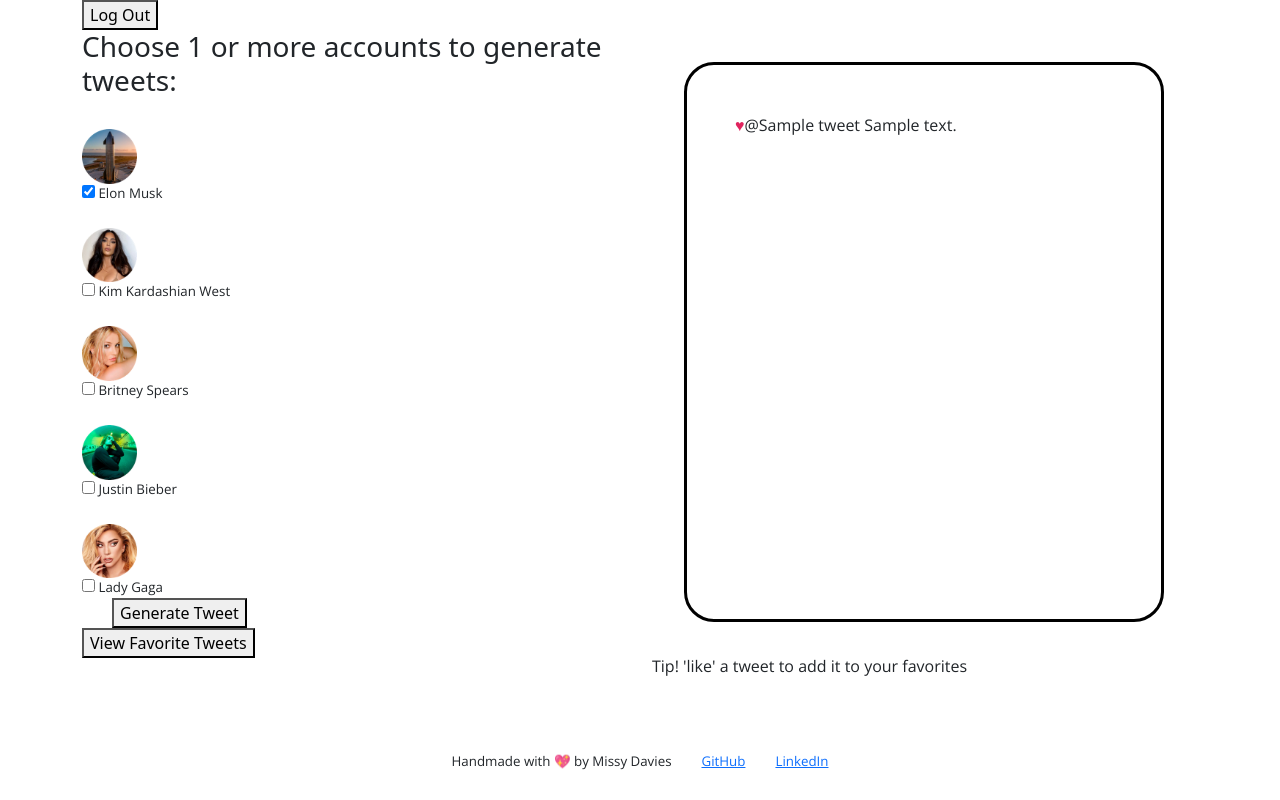
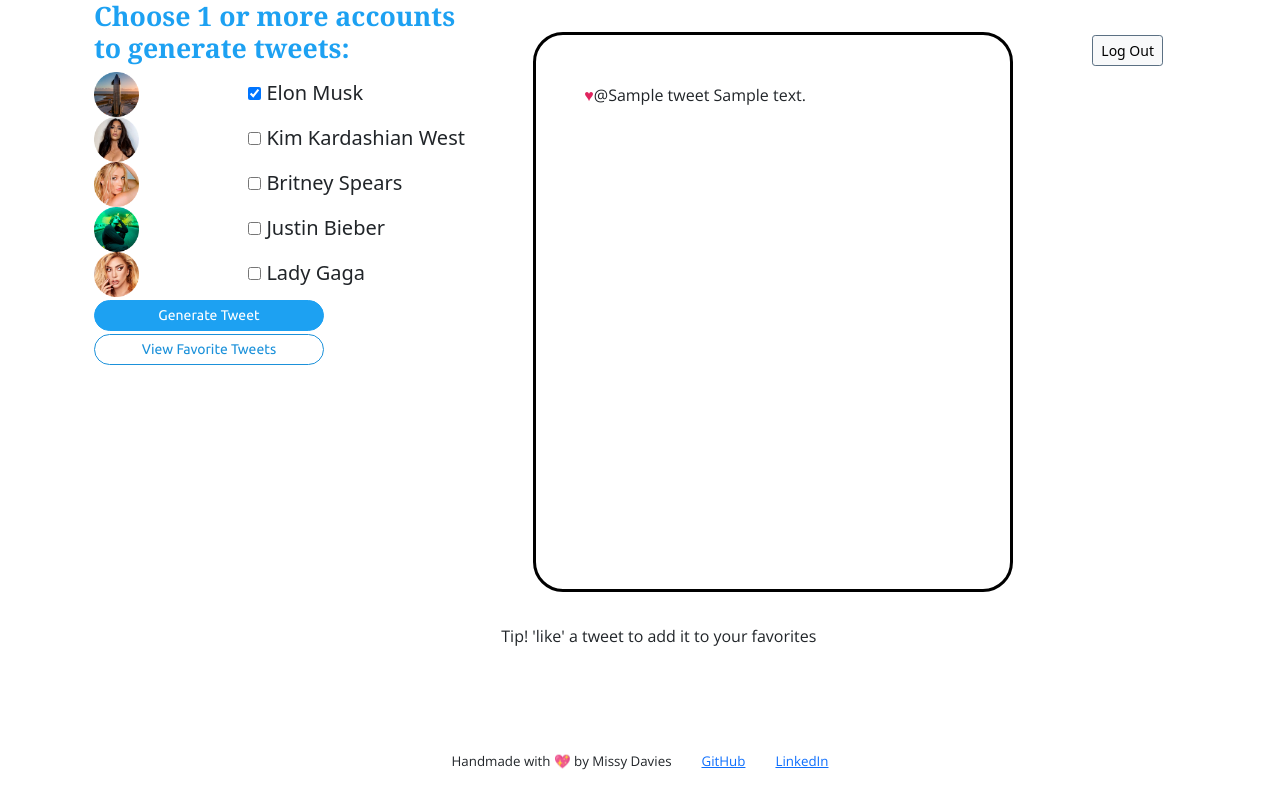
Before and after one commit to missy-davies/chatterbot, a Flask app: page /generate in a window 1280 px wide. Run offline with Flask 2, Linux system fonts and the light colour scheme; a user stored in the database is signed in; tables that the repository leaves empty hold one stand-in row (values such as "Sample post").

Commit message:
Style generate, fav, and logout buttons

```diff
--- a/static/css/style.css
+++ b/static/css/style.css
@@ -11,6 +11,12 @@ h2 {
 	color: #1DA1F2;
 }
 
+h3 {
+	font-family: 'Noto Serif', serif;
+	font-size: 20pt;
+	color: #1DA1F2;
+}
+
 p {
 	font-family: 'Open Sans', sans-serif;
 }
@@ -18,6 +24,8 @@ p {
 .session-terms {
 	font-size: 8pt;
 	color: #5B7083;
+	display: block;
+	width: 60%;
 }
 
 /* Footer */
@@ -45,16 +53,13 @@ ul, li {
 	text-align: center;
 }
 
-/* TODO: Get continue button centered on form */
-/* .account-widget button {
-	margin: auto;
-	display: flex;
-	display: grid;
-} */
+/* TODO: Get all items centered on login form */
 
 
 #email, #password, #fname, #login-email, #login-password {
 	margin: 3px;
+	display: block;
+	width: 60%;
 }
 
 input {
@@ -62,6 +67,7 @@ input {
 	font-family: 'Open Sans', sans-serif;
 }
 
+/* Buttons */
 .btn-primary {
 	color: white;
 	background-color: #1DA1F2;
@@ -71,23 +77,44 @@ input {
 	width: 200px;
 	margin-top: 3px;
 	margin-bottom: 3px;
+	display: block;
+	width: 60%;
 }
 
-/* .button {
-	cursor: pointer;
-} */
+.btn-primary:hover {
+  background-color: #1B91DA;
+}
+
+.favs {
+	background-color: #ffffff;
+	border-color: #1B91DA;
+	color: #1B91DA;
+}
+
+.favs:hover {
+  background-color: #EBF5FD;
+  color: #1B91DA;
+}
+
+.btn-light {
+	border-color: #5B7083;
+}
+
+.logout {
+	float: right;
+	margin: 2.5em;
+}
 
 /* Celebrity Accounts Checkboxes */
 img {
-    max-width:10%;
+    max-width:30%;
     height:auto;
 }
 
-/* TODO: Left off here trying to get celebs formatted right  */
-/* .elon, .kim, .britney, .justin, .gaga {
+.image, .checkbox {
 	display: inline-block;
-} */
-
+	font-size: 15pt;
+}
 
 /* Tweets and Widgets */
 .tweet-widget, .account-widget {
--- a/templates/base.html
+++ b/templates/base.html
@@ -25,6 +25,7 @@
 		></script>
 
 		<title>{% block title %}{% endblock %}</title>
+		<link rel="shortcut icon" type="image/jpg" href="/static/img/Logo Small.png"/>
 	</head>
 
 	<body>
--- a/templates/favorites.html
+++ b/templates/favorites.html
@@ -5,12 +5,12 @@
 {% block body %}
 <div class="container">
   <form>
-    <button class="button" type="submit" formaction="/logout">Log Out</button>
+    <button class="btn btn-light btn-sm logout" type="submit" formaction="/logout">Log Out</button>
   </form>
   <div class="row">
     <div class="col">
       <form>
-        <button class="button" type="submit" formaction="/generate">Generate More Tweets</button>
+        <button class="btn btn-primary btn-sm" type="submit" formaction="/generate">Generate More Tweets</button>
       </form>
     </div>
     <div class="col">
--- a/templates/generate.html
+++ b/templates/generate.html
@@ -5,15 +5,13 @@
 {% block body %}
 <div class="container">
   <form>
-    <button class="button" type="submit" formaction="/logout">Log Out</button>
+    <button class="btn btn-light btn-sm logout" type="submit" formaction="/logout">Log Out</button>
   </form>
 
   <div class="row">
     <div class="col">
       <div class="twitter-accounts">
         <h3>Choose 1 or more accounts to generate tweets:</h3>
-        <ul>
-          <li>
         <!-- Elon Musk -->
         <div class="elon">
           <div class="image"><img src="/static/img/elon.png"
@@ -24,9 +22,7 @@
             <label for="elonmusk">Elon Musk</label>
           </div>
         </div>
-          </li>
 
-          <li>
         <!-- Kim Kardashian -->
         <div class="kim">
           <div class="image"><img src="/static/img/kim.png"
@@ -37,9 +33,7 @@
             <label for="kimkardashian">Kim Kardashian West</label>
           </div>
         </div>
-          </li>
 
-          <li>
         <!-- Britney Spears -->
         <div class="britney">
           <div class="image"><img src="/static/img/britney.png"
@@ -50,9 +44,7 @@
             <label for="britneyspears">Britney Spears</label>
           </div>
         </div>
-          </li>
 
-          <li>
         <!-- Justin Bieber -->
         <div class="justin">
           <div class="image"><img src="/static/img/justin.png"
@@ -63,9 +55,7 @@
             <label for="justinbieber">Justin Bieber</label>
           </div>
         </div>
-          </li>
 
-          <li>
         <!-- Lady Gaga -->
         <div class="gaga">
           <div class="image"><img src="/static/img/gaga.png"
@@ -76,13 +66,11 @@
             <label for="ladygaga">Lady Gaga</label>
           </div>
         </div>
-          </li>
-        </ul>
 
-        <button class="button" id="generate-tweet" type="submit">Generate Tweet</button>
+        <button class="btn btn-primary btn-sm" id="generate-tweet" type="submit">Generate Tweet</button>
 
         <form>
-          <button class="button" type="submit" formaction="/favorites">View Favorite Tweets</button>
+          <button class="btn btn-primary btn-sm favs" type="submit" formaction="/favorites">View Favorite Tweets</button>
         </form>
       </div>
     </div>
```
Also changed, not shown: static/img/Logo Large.png (added), static/img/Logo Small.png (added). Lines whose indentation alone changed are shown as unchanged.
